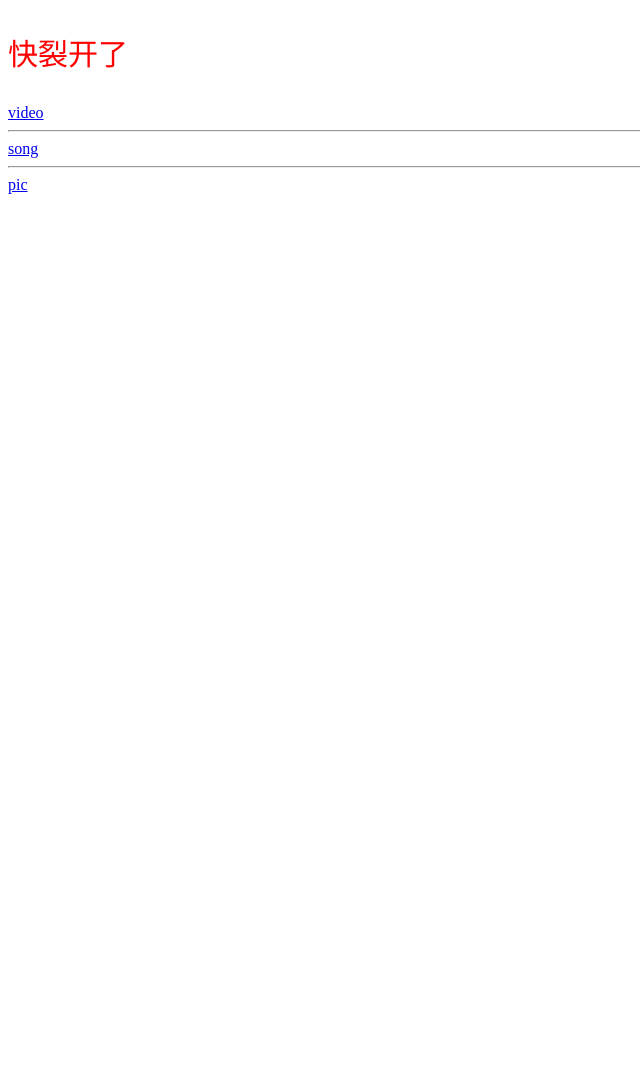
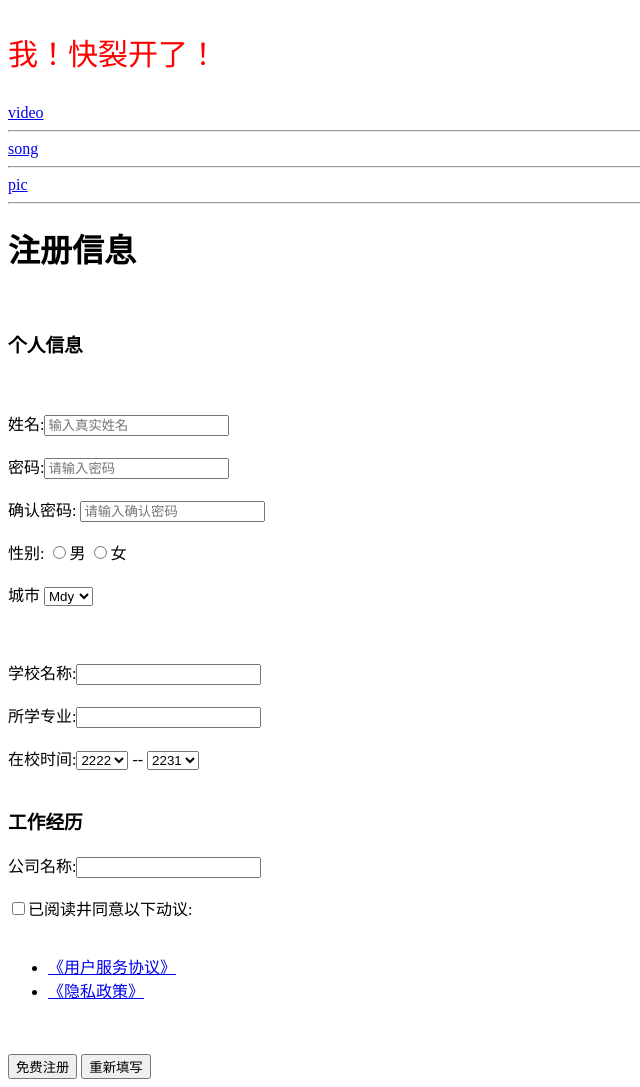
Before and after one commit to Wuuxt/kunnnn, a plain HTML site: page index.html in a window 1280 px wide. Shown: the whole page, without its empty margins (0-640 px from the left). Before the commit the page ends 800 px from the top, so only its background shows below. Drawn offline with Linux system fonts and the light colour scheme.

Commit message:
Update index.html

```diff
--- a/index.html
+++ b/index.html
@@ -12,11 +12,75 @@
     </style>
 </head>
 <body>
-    <p>快裂开了</p>
+    <p>我！快裂开了！</p>
      <a href="kunsp.html">video</a>
     <hr>
      <a href="buyihan.html">song</a>
     <hr>
      <a href="pic.html">pic</a>
+    <br><hr>
+    <!DOCTYPE html>
+<html lang="en">
+<head>
+    <meta charset="UTF-8">
+    <meta name="viewport" content="width=device-width, initial-scale=1.0">
+    <title>注册信息</title>
+</head>
+<body>
+    <form action="">
+    <h1>注册信息</h1>
+    <br>
+        <h3>个人信息</h3>
+    <br><br>
+         <label>姓名:</label><input type="text" placeholder="输入真实姓名">
+    <br><br>
+         <label>密码:</label><input type="password" placeholder="请输入密码">
+    <br><br>
+         <label>确认密码: </label><input type="password" placeholder="请输入确认密码">
+    <br><br>
+         <label>性别:</label>
+         <label><input type="radio" name="genter">男</label>
+        <label><input type="radio" name="genter">女</label>
+    <br><br>
+        <label>城市</label> <select>
+        <option selected>Mdy</option>
+        <option>Ygn</option>
+        <option>Bgo</option>
+        <option>Npw</option>
+    </select>
+    <br><br>
+
+        <br><br>
+        <label>学校名称:</label><input type="text">
+        <br><br>
+        <label>所学专业:</label><input type="text">
+        <br><br>
+        <label>在校时间:</label><select>
+            <option selected>2222</option>
+            <option>2223</option>
+            <option>2224</option>
+        </select>
+        --
+        <select>
+            <option>2230</option>
+            <option selected>2231</option>
+            <option>2232</option>
+        </select>
+        <br><br>
+        <h3>工作经历</h3>
+        <label>公司名称:</label><input type="text">
+        <br><br>
+        <input type="checkbox">已阅读井同意以下动议:
+        <br><br>
+        <ul>
+            <li><a href="#">《用户服务协议》</a></li>
+            <li><a href="#">《隐私政策》</a></li>
+        </ul>
+        <br><br>
+        <button type="submit">免费注册</button>
+        <button type="reset">重新填写</button>
+    </form>
 </body>
 </html>
+</body>
+</html>
```
